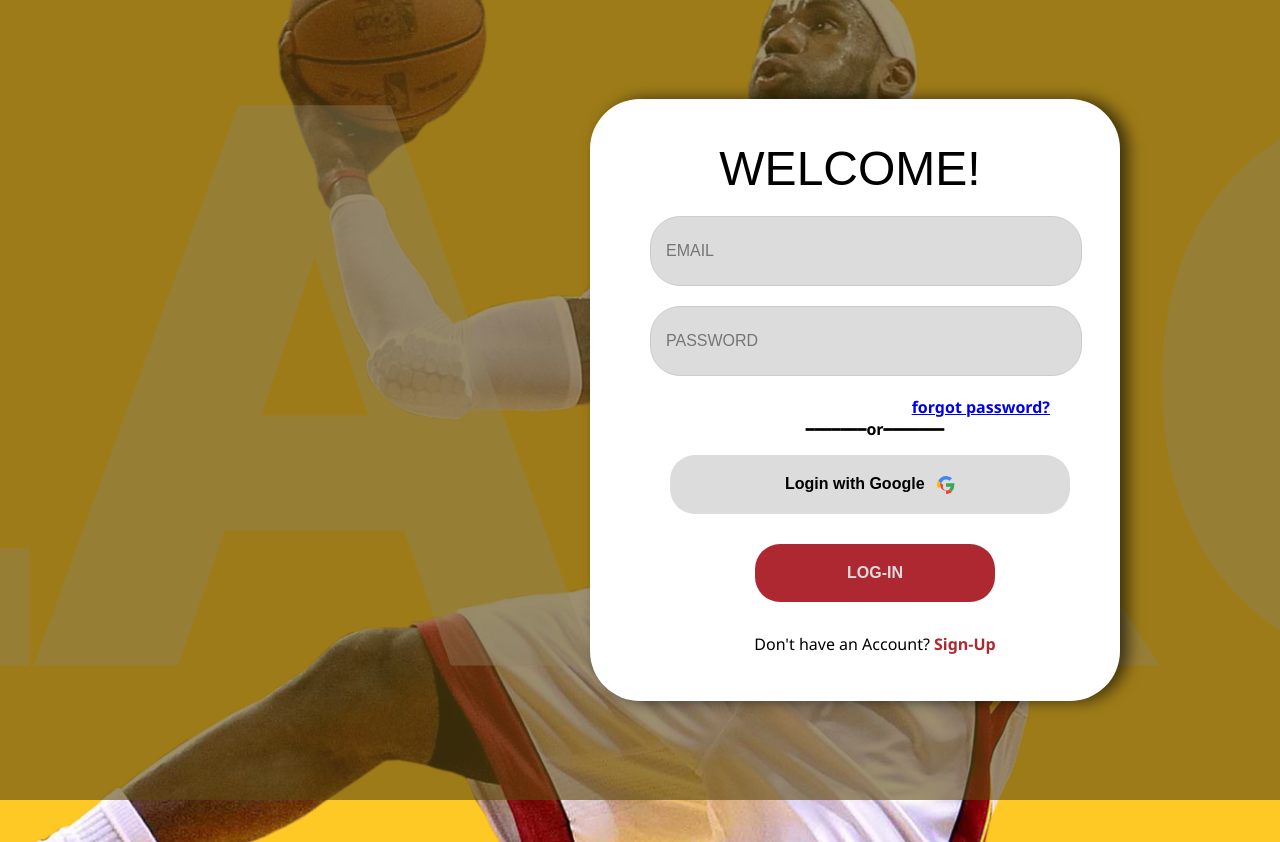
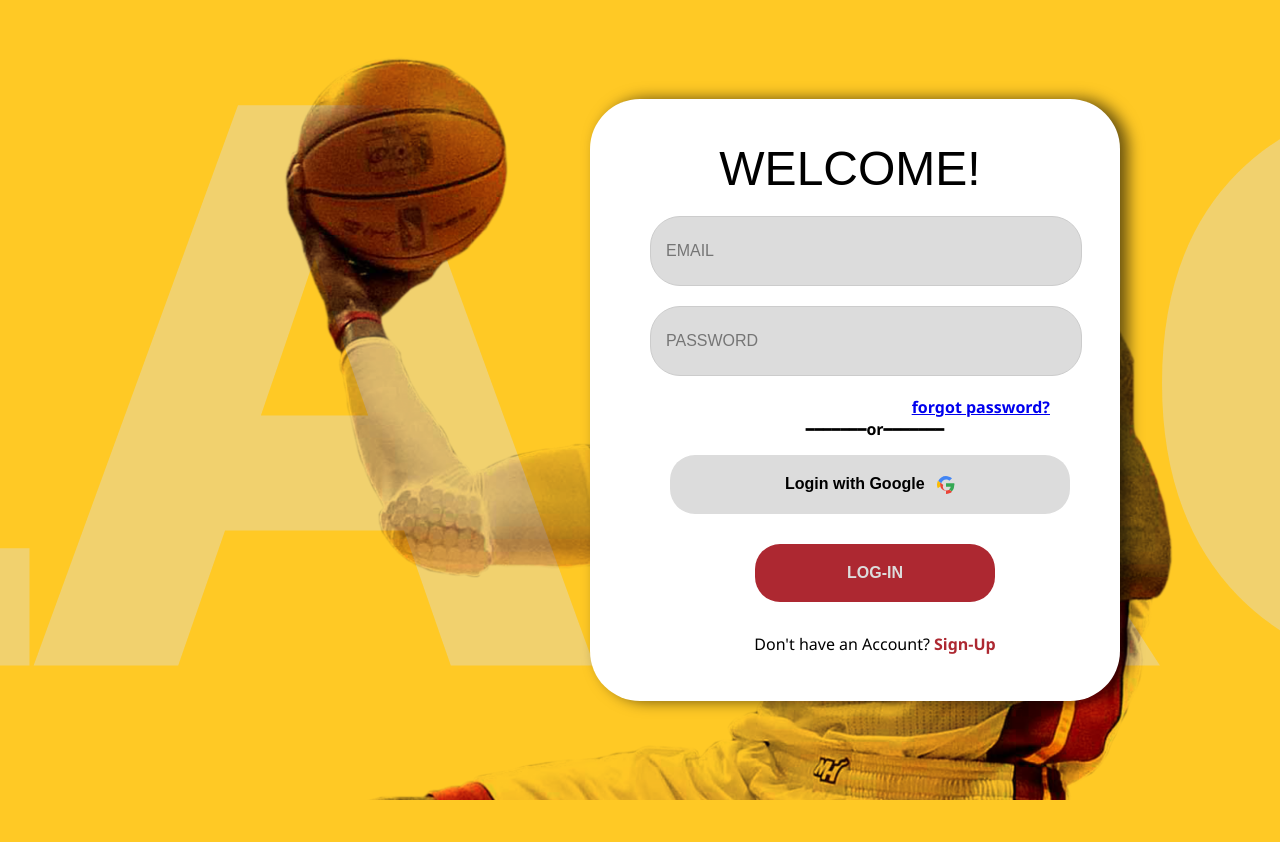
Before and after one commit to EjLaquiorez/LARO-Hub, a Django app: template templates/login.html in a window 1280 px wide; the page is wider, and only the part inside the window is pictured. Run offline with Django 5.2, Linux system fonts and the light colour scheme; the template is opened without the code that fills it, so the values that code supplies are empty.

Commit message:
login interface update

```diff
--- a/static/styles/login.css
+++ b/static/styles/login.css
@@ -2,30 +2,29 @@
 body {
     position: relative; /* Required for positioning the pseudo-element */
     font-family: 'Segoe UI', Tahoma, Geneva, Verdana, sans-serif;
-    background-color: #FFC925;
-    background-image: url('../img/login-photo2.png');
-    background-repeat: no-repeat;
-    background-position: calc(10% + 20px) center;
-    background-size: 1310px;
+    background-color: #ffc925;
     margin: 0;
     padding: 0;
     display: flex;
     justify-content: flex-end;
     align-items: center;
     height: 100vh;
-    padding-right: 120px;
+    padding-right: 7.5rem;
     overflow: hidden;
+    flex-wrap: wrap;
 }
 body::before {
     content: "";
     position: absolute;
-    top: 0;
-    left: 0;
-    width: 100%;
-    height: 100%;
-    background-color: #5c490f;
-    opacity: 0.6; /* Adjust the opacity as needed */
-    z-index: 0;
+    top: 0; left: 0; right: 0; bottom: 0;
+    background-image: url('../img/login-photo2.png');
+    background-repeat: no-repeat;
+    background-position: calc(10% + 20px) 1%;
+    background-size: 1390px;
+    z-index: 1; /* Above .background-text2 */
+    margin-top: 10px; /* Optional: adjust to fit your design */
+    mix-blend-mode: multiply; /* Optional: blend with background */
+
 }
 .background-text,
 .container {
```
